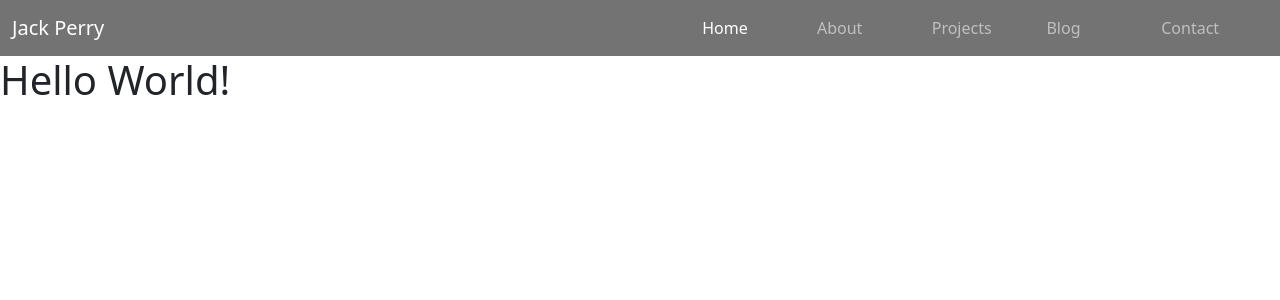
After one commit to japerry911/portfolio-website-django-v1, a Django app: template src/blog/templates/blog.html in a window 1280 px wide. The commit adds this page. Shown: the top 300 px of the page. Run offline with Django 4.2, Linux system fonts and the light colour scheme; the template is opened without the code that fills it, so the values that code supplies are empty.

Commit message:
📦 NEW: added blog base routing and base page

```diff
--- /dev/null
+++ b/src/blog/templates/blog.html
@@ -0,0 +1,14 @@
+{% extends "base.html" %}
+{% load static %}
+
+{% block title %}
+    Jack's Blogposts
+{% endblock %}
+
+{% block css_files %}
+    <link rel="stylesheet" href="{% static "blog/blog.css" %}" />
+{% endblock %}
+
+{% block content %}
+    <h1>Hello World!</h1>
+{% endblock %}
--- a/src/blog/views.py
+++ b/src/blog/views.py
@@ -1,3 +1,5 @@
 from django.shortcuts import render
 
-# Create your views here.
+
+def index(request):
+    return render(request, "blog.html")
--- a/src/home/templates/home.html
+++ b/src/home/templates/home.html
@@ -17,7 +17,7 @@
                     <div id="home-hero-text-div" class="d-flex flex-column align-items-center text-white">
                         <h1 class="mb-1 display-1">Jack Perry</h1>
                         <hr class="w-50" style="border-width: 2px; opacity: 0.50;" />
-                        <div x-data="{
+                        <div class="mb-5" x-data="{
                             text: '',
                             textArray: ['Data', 'Software', 'Cloud'],
                             textIndex: 0,
--- a/src/portfolio/urls.py
+++ b/src/portfolio/urls.py
@@ -22,4 +22,5 @@ urlpatterns = [
     path("", include("home.urls")),
     path("about", include("about.urls")),
     path("projects", include("projects.urls")),
+    path("blog", include("blog.urls")),
 ]
--- a/src/templates/includes/navbar.html
+++ b/src/templates/includes/navbar.html
@@ -16,7 +16,7 @@
           <a class="nav-link" href="{% url "projects-page" %}">Projects</a>
         </li>
         <li class="nav-item w-10">
-          <a class="nav-link" href="#">Blog</a>
+          <a class="nav-link" href="{% url "blog-page" %}">Blog</a>
         </li>
         <li class="nav-item w-10">
           <a class="nav-link" href="#">Contact</a>
```
Also changed, not shown: src/blog/urls.py (added, +7 -0 lines), src/blog/static/blog/blog.css (added).
